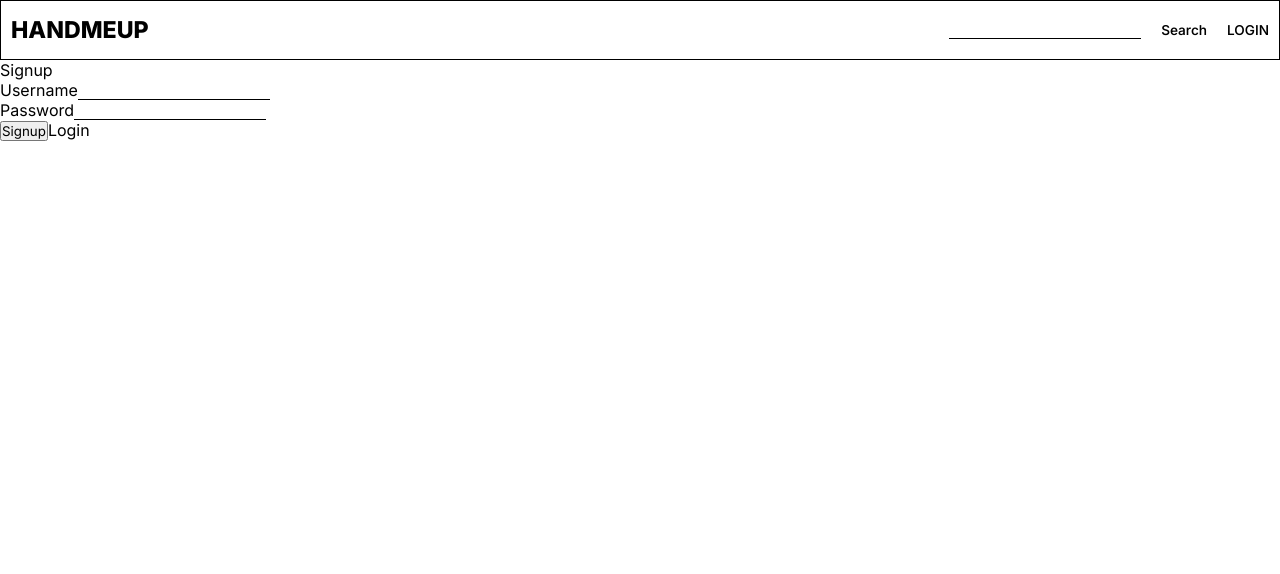
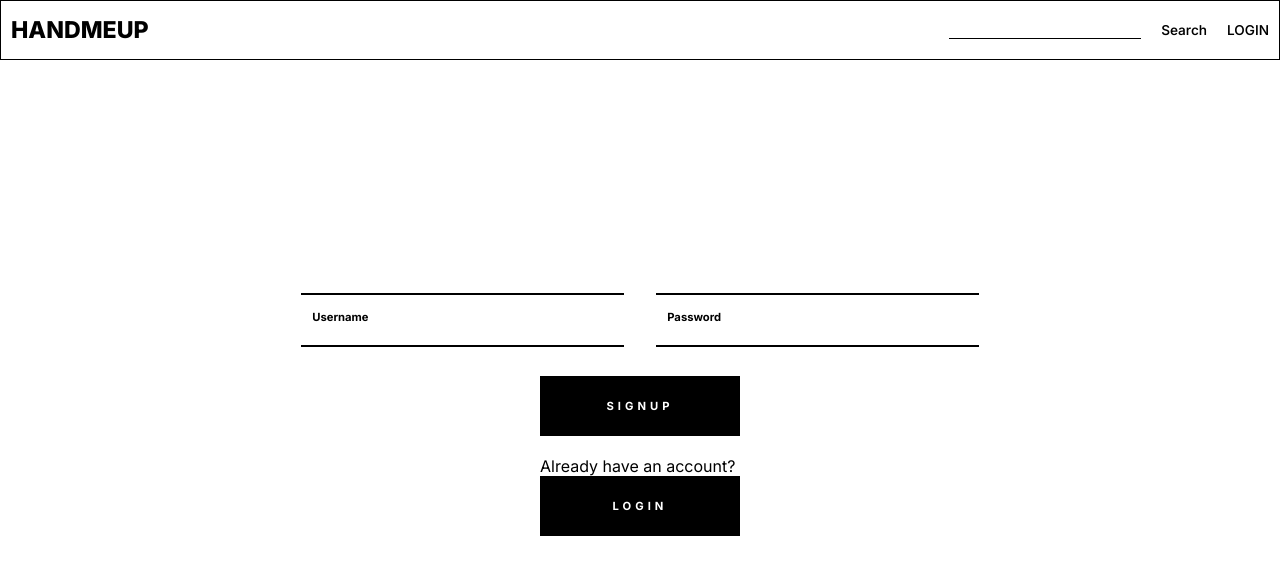
Before and after one commit to anshitsinha/HandMeUp, a React (Create React App) app in the folder client/: page /signup in a window 1280 px wide. Shown: the top 574 px of the page. Built offline with nearby package versions, Linux system fonts and the light colour scheme.

Commit message:
SignUp CSS

```diff
--- a/client/src/components/Login.jsx
+++ b/client/src/components/Login.jsx
@@ -1,5 +1,5 @@
 import React, { useState, useEffect, useRef } from "react";
-import { Link, useNavigate } from "react-router-dom";
+import { useNavigate } from "react-router-dom";
 import axios from "axios";
 import Header from "./Header";
 import "./Login.css";
--- a/client/src/components/Signup.jsx
+++ b/client/src/components/Signup.jsx
@@ -1,12 +1,15 @@
-import React, { useState } from "react";
-import { Link } from "react-router-dom";
+import React, { useState, useEffect, useRef } from "react";
+
 import axios from "axios";
 
 import Header from "./Header";
+import "./Login.css";
 
 const Signup = () => {
   const [username, setUsername] = useState("");
   const [password, setPassword] = useState("");
+  const usernameRef = useRef(null);
+  const passwordRef = useRef(null);
 
   const signUp = () => {
     const URL = "http://localhost:4000/signup";
@@ -22,26 +25,78 @@ const Signup = () => {
       });
   };
 
+  useEffect(() => {
+    if (usernameRef.current && usernameRef.current.value.trim() !== "") {
+      usernameRef.current.parentNode.classList.add("input--filled");
+    }
+    if (passwordRef.current && passwordRef.current.value.trim() !== "") {
+      passwordRef.current.parentNode.classList.add("input--filled");
+    }
+  }, []);
+
+  const handleInputFocus = (e) => {
+    e.target.parentNode.classList.add("input--filled");
+  };
+
+  const handleInputBlur = (e) => {
+    const parent = e.target.parentNode;
+    if (e.target.value.trim() === "") {
+      parent.classList.remove("input--filled");
+    }
+  };
+
   return (
     <div>
       <Header />
-      <div>Signup</div>
-      Username
+
+      <div className="loginForm">
+        <span className="input">
           <input
             type="text"
+            className="input__field"
+            id="input-1"
+            ref={usernameRef}
             value={username}
             onChange={(e) => setUsername(e.target.value)}
+            onFocus={handleInputFocus}
+            onBlur={handleInputBlur}
           />
-      <br />
-      Password
+          <label htmlFor="input-1" className="input__label">
+            <span className="input__label-content">Username</span>
+          </label>
+        </span>
+
+        <span className="input">
           <input
-        type="text"
+            type="password"
+            className="input__field"
+            id="input-2"
             value={password}
             onChange={(e) => setPassword(e.target.value)}
+            onFocus={handleInputFocus}
+            onBlur={handleInputBlur}
           />
+          <label htmlFor="input-2" className="input__label">
+            <span className="input__label-content">Password</span>
+          </label>
+        </span>
+        <div className="butonss">
+          <button id="send-button" onClick={signUp} type="button">
+            SignUp
+          </button>
           <br />
-      <button onClick={signUp}>Signup</button>
-      <Link to="/login">Login</Link>
+          <p className="question">Already have an account?</p>
+          <button
+            id="send-button"
+            onClick={() => {
+              window.location.href = "/login";
+            }}
+            type="button"
+          >
+            login
+          </button>
+        </div>
+      </div>
     </div>
   );
 };
```
Lines whose indentation alone changed are shown as unchanged.
